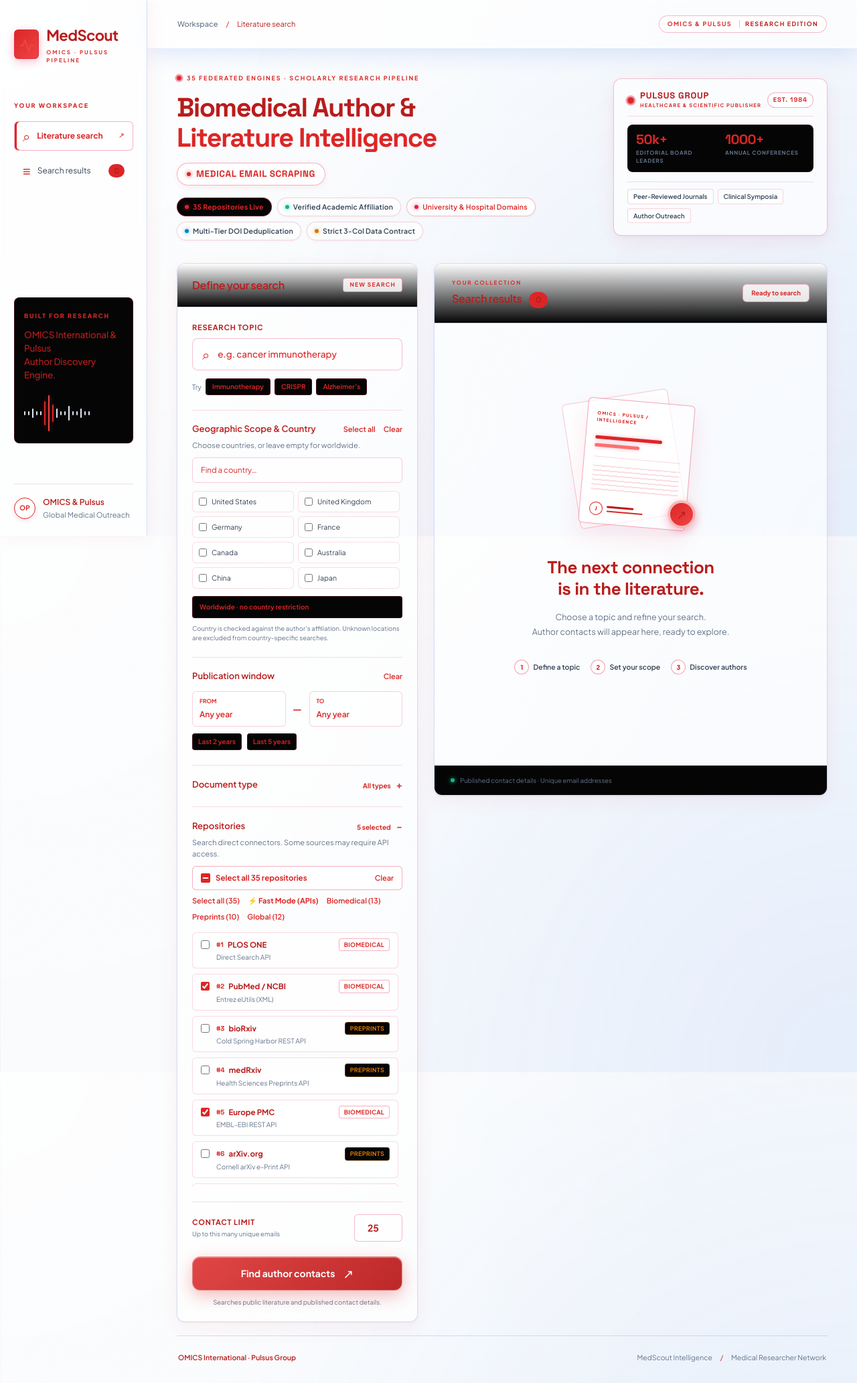
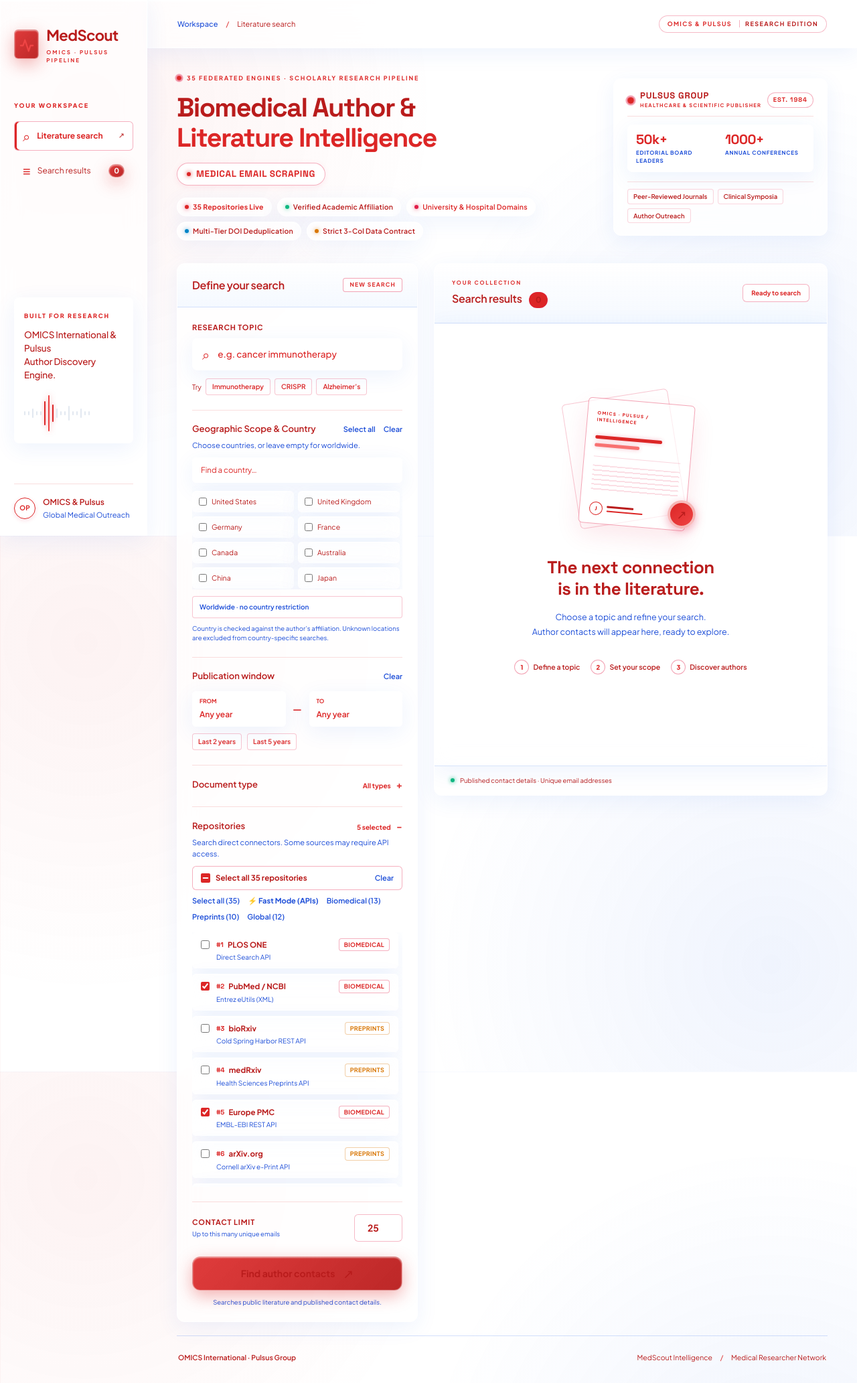
Before and after one commit to Nitro-Builds-Yash/Pulsus-MedScout, a Flask app: page / in a window 1280 px wide. Shown: the whole page at 67% size. Run offline with Flask 3, Linux system fonts and the light colour scheme; some libraries are stand-ins or nearby versions.

Commit message:
style: apply comprehensive glossy UI with white base, red primary text & elements, and blue secondary palette

```diff
--- a/WS2.0/static/workspace.css
+++ b/WS2.0/static/workspace.css
@@ -200,12 +200,12 @@ small {
   font-size: 12px;
   border-radius: 6px;
   margin-bottom: 7px;
-  color: #334155;
+  color: var(--ink);
   border: 1px solid transparent;
 }
 
 .nav-item:hover {
-  background: #050505;
+  background: rgba(255, 255, 255, 0.75);
   border-color: rgba(225, 29, 72, 0.25);
   color: var(--accent);
 }
@@ -243,7 +243,7 @@ small {
   margin-top: auto;
   margin-bottom: 60px;
   padding: 14px;
-  background: #050505;
+  background: rgba(255, 255, 255, 0.75);
   border: 1px solid rgba(225, 29, 72, 0.22);
   border-radius: 8px;
 }
@@ -311,7 +311,7 @@ small {
 
 .sidebar-footer small {
   display: block;
-  color: #64748B;
+  color: var(--blue-dark);
   margin-top: 2px;
   font-weight: 400;
 }
@@ -354,7 +354,7 @@ small {
 }
 
 .breadcrumb {
-  color: #64748B;
+  color: var(--blue-dark);
   font-weight: 500;
 }
 
@@ -491,7 +491,7 @@ h1 em {
   border-radius: 20px;
   background: var(--panel-bg);
   border: 1px solid rgba(225, 29, 72, 0.2);
-  color: #334155;
+  color: var(--ink);
   letter-spacing: 0.2px;
   box-shadow: 0 1px 4px rgba(0, 0, 0, 0.04);
   transition: all 0.2s ease;
@@ -506,7 +506,7 @@ h1 em {
 
 .engine-badge.highlight {
   border-color: rgba(225, 29, 72, 0.45);
-  background: #050505;
+  background: rgba(255, 255, 255, 0.75);
   color: var(--maroon);
   font-weight: 700;
 }
@@ -607,7 +607,7 @@ h1 em {
   font-size: 11px;
   font-weight: 500;
   letter-spacing: -0.15px;
-  color: #334155;
+  color: var(--ink);
   margin-bottom: 14px;
   white-space: nowrap;
   overflow: hidden;
@@ -621,7 +621,7 @@ h1 em {
   gap: 10px 14px;
   margin-bottom: 14px;
   padding: 10px 12px;
-  background: #050505;
+  background: rgba(255, 255, 255, 0.75);
   border-radius: 8px;
   border: 1px solid rgba(225, 29, 72, 0.16);
 }
@@ -644,7 +644,7 @@ h1 em {
   font-size: 8px;
   font-weight: 700;
   letter-spacing: 0.8px;
-  color: #64748B;
+  color: var(--blue-dark);
   margin-top: 3px;
 }
 
@@ -663,7 +663,7 @@ h1 em {
   background: rgba(255, 255, 255, 0.5); backdrop-filter: blur(8px); border: 1px solid rgba(255,255,255,0.6); box-shadow: inset 0 2px 4px rgba(0,0,0,0.02);
   border: 1px solid rgba(225, 29, 72, 0.18);
   border-radius: 4px;
-  color: #334155;
+  color: var(--ink);
 }
 
 .pulsus-focus-tag:hover {
@@ -696,7 +696,7 @@ h1 em {
   justify-content: space-between;
   align-items: center;
   border-bottom: 1px solid var(--line);
-  background: linear-gradient(180deg, var(--panel-bg) 0%, #050505 100%);
+  background: linear-gradient(180deg, rgba(255,255,255,0.85) 0%, rgba(240,246,255,0.7) 100%);
 }
 
 h2 {
@@ -772,13 +772,13 @@ input::placeholder {
   margin: 12px 0 0;
   align-items: center;
   font-size: 10.5px;
-  color: #64748B;
+  color: var(--blue-dark);
   flex-wrap: wrap;
 }
 
 .topic-examples button {
   color: var(--accent);
-  background: #050505;
+  background: rgba(255, 255, 255, 0.75);
   border: 1px solid rgba(225, 29, 72, 0.25);
   padding: 4px 9px;
   border-radius: 4px;
@@ -819,7 +819,7 @@ input::placeholder {
 
 .field-hint {
   font-size: 11px;
-  color: #64748B;
+  color: var(--blue-dark);
   line-height: 1.5;
   margin: 6px 0 10px;
 }
@@ -848,7 +848,7 @@ input::placeholder {
   padding: 8px 4px 4px 0;
   margin-top: 4px;
   scrollbar-width: thin;
-  scrollbar-color: var(--accent) #050505;
+  scrollbar-color: var(--accent) rgba(255, 255, 255, 0.75);
 }
 
 .country-option {
@@ -862,14 +862,14 @@ input::placeholder {
   font-size: 10.5px;
   min-height: 32px;
   background: var(--panel-bg);
-  color: #334155;
+  color: var(--ink);
   position: relative;
   user-select: none;
 }
 
 .country-option:hover {
   border-color: var(--accent);
-  background: #050505;
+  background: rgba(255, 255, 255, 0.75);
   color: var(--accent);
 }
 
@@ -892,7 +892,7 @@ input::placeholder {
 .selection-summary {
   font-size: 10px;
   color: var(--accent);
-  background: #050505;
+  background: rgba(255, 255, 255, 0.75);
   border: 1px solid rgba(225, 29, 72, 0.25);
   padding: 8px 10px;
   margin-top: 10px;
@@ -902,7 +902,7 @@ input::placeholder {
 }
 
 .evidence-note {
-  color: #64748B;
+  color: var(--blue-dark);
   font-size: 9.5px;
   line-height: 1.5;
   margin-top: 8px;
@@ -956,7 +956,7 @@ input::placeholder {
 
 .year-presets button {
   font-size: 10px;
-  background: #050505;
+  background: rgba(255, 255, 255, 0.75);
   color: var(--accent);
   padding: 4px 8px;
   border: 1px solid rgba(225, 29, 72, 0.25);
@@ -1011,7 +1011,7 @@ details[open] .detail-value:after {
   align-items: center;
   gap: 8px;
   cursor: pointer;
-  color: #334155;
+  color: var(--ink);
 }
 
 .type-list label:hover, .source-list label:hover {
@@ -1066,7 +1066,7 @@ details[open] .detail-value:after {
   width: 5px;
 }
 .source-list::-webkit-scrollbar-track {
-  background: #050505;
+  background: rgba(255, 255, 255, 0.75);
   border-radius: 4px;
 }
 .source-list::-webkit-scrollbar-thumb {
@@ -1089,7 +1089,7 @@ details[open] .detail-value:after {
 }
 
 .source-card:hover {
-  background: #050505;
+  background: rgba(255, 255, 255, 0.75);
   border-color: var(--accent);
 }
 
@@ -1142,7 +1142,7 @@ details[open] .detail-value:after {
 }
 
 .source-tag.cat-preprints {
-  background: #050505;
+  background: rgba(255, 255, 255, 0.75);
   color: #D97706;
   border: 1px solid rgba(217, 119, 6, 0.35);
 }
@@ -1155,7 +1155,7 @@ details[open] .detail-value:after {
 
 .source-mode {
   font-size: 10px;
-  color: #64748B;
+  color: var(--blue-dark);
 }
 
 .source-actions {
@@ -1181,7 +1181,7 @@ details[open] .detail-value:after {
 .run-section small {
   display: block;
   font-size: 9.5px;
-  color: #64748B;
+  color: var(--blue-dark);
   margin-top: 2px;
 }
 
@@ -1212,7 +1212,7 @@ details[open] .detail-value:after {
 
 .submit-note {
   font-size: 9.5px;
-  color: #64748B;
+  color: var(--blue-dark);
   margin-top: 10px;
   text-align: center;
 }
@@ -1238,7 +1238,7 @@ details[open] .detail-value:after {
   padding: 22px 26px;
   border-bottom: 1px solid var(--line);
   gap: 12px;
-  background: linear-gradient(180deg, var(--panel-bg) 0%, #050505 100%);
+  background: linear-gradient(180deg, rgba(255,255,255,0.85) 0%, rgba(240,246,255,0.7) 100%);
 }
 
 .results-header .eyebrow {
@@ -1306,7 +1306,7 @@ details[open] .detail-value:after {
   height: 188px;
   border: 1px solid rgba(225, 29, 72, 0.25);
   border-radius: 6px;
-  background: #050505;
+  background: rgba(255, 255, 255, 0.75);
 }
 
 .paper.back {
@@ -1431,7 +1431,7 @@ details[open] .detail-value:after {
 .empty-state p {
   font-size: 12.5px;
   line-height: 1.8;
-  color: #64748B;
+  color: var(--blue-dark);
   margin-top: 14px;
 }
 
@@ -1442,7 +1442,7 @@ details[open] .detail-value:after {
   justify-content: center;
   margin-top: 30px;
   font-size: 10.5px;
-  color: #334155;
+  color: var(--ink);
   font-weight: 600;
 }
 
@@ -1472,9 +1472,9 @@ details[open] .detail-value:after {
   align-items: center;
   gap: 8px;
   font-size: 9.5px;
-  color: #64748B;
+  color: var(--blue-dark);
   margin-top: auto;
-  background: #050505;
+  background: rgba(255, 255, 255, 0.75);
 }
 
 .footer-dot {
@@ -1496,7 +1496,7 @@ details[open] .detail-value:after {
   border-bottom: 1px solid var(--line-subtle);
   font-size: 11.5px;
   color: var(--ink);
-  background: #050505;
+  background: rgba(255, 255, 255, 0.75);
   overflow-wrap: anywhere;
   font-weight: 500;
 }
@@ -1570,7 +1570,7 @@ details[open] .detail-value:after {
 
 .progress-box small {
   font-size: 10px;
-  color: #64748B;
+  color: var(--blue-dark);
 }
 
 .elapsed-counter {
@@ -1669,7 +1669,7 @@ details[open] .detail-value:after {
 .table-wrap {
   overflow: auto;
   scrollbar-width: thin;
-  scrollbar-color: var(--accent) #050505;
+  scrollbar-color: var(--accent) rgba(255, 255, 255, 0.75);
 }
 
 table {
@@ -1680,7 +1680,7 @@ table {
 }
 
 thead {
-  background: #050505;
+  background: rgba(255, 255, 255, 0.75);
   border-bottom: 1px solid var(--line);
 }
 
@@ -1777,7 +1777,7 @@ td:first-child {
 #noMatches {
   text-align: center;
   padding: 40px;
-  color: #64748B;
+  color: var(--blue-dark);
   font-size: 12px;
 }
 
@@ -1786,7 +1786,7 @@ td:first-child {
   justify-content: space-between;
   gap: 14px;
   font-size: 10.5px;
-  color: #64748B;
+  color: var(--blue-dark);
   padding: 24px 2px 10px;
   border-top: 1px solid var(--line);
   margin-top: 20px;
@@ -1984,3 +1984,67 @@ td:first-child {
   transform: translateY(-2px);
   border-color: rgba(255,255,255,0.6);
 }
+
+/* --- Global Glossy (Glassmorphism) Enhancements --- */
+.sidebar, .topbar, .search-panel, .results-panel, .pulsus-enterprise-card,
+.topic-wrap, .small-input, .year-range label, .country-option, .type-list label,
+.source-card, .progress-box, .empty-state, .table-wrap, .result-tools,
+.engine-badge, .side-note, .pulsus-stats-grid {
+  background: rgba(255, 255, 255, 0.72) !important;
+  backdrop-filter: blur(14px) saturate(180%) !important;
+  -webkit-backdrop-filter: blur(14px) saturate(180%) !important;
+  border: 1px solid rgba(255, 255, 255, 0.85) !important;
+  box-shadow: 0 8px 32px 0 rgba(37, 99, 235, 0.08), inset 0 1px 1px 0 rgba(255, 255, 255, 0.9) !important;
+}
+
+body {
+  background-color: #FFFFFF !important;
+  background-image:
+    radial-gradient(circle at 10% 20%, rgba(220, 38, 38, 0.06) 0%, transparent 40%),
+    radial-gradient(circle at 90% 80%, rgba(37, 99, 235, 0.07) 0%, transparent 40%),
+    linear-gradient(to right, rgba(220, 38, 38, 0.03) 1px, transparent 1px),
+    linear-gradient(to bottom, rgba(37, 99, 235, 0.03) 1px, transparent 1px) !important;
+  background-size: 100% 100%, 100% 100%, 36px 36px, 36px 36px !important;
+  color: var(--ink) !important;
+}
+
+/* Red as primary typography & main elements */
+body, h1, h2, h3, h4, h5, h6, label, p, span, strong, b, em, td, th {
+  color: #B91C1C;
+}
+
+/* Blue secondary palette styling */
+.text-button, .export-button, .secondary-button, .eta-badge, .badge-dot.sapphire,
+.selection-summary, .evidence-note, .field-hint, .submit-note {
+  color: #1D4ED8 !important;
+}
+
+.text-button:hover, .secondary-button:hover {
+  color: #2563EB !important;
+  background: rgba(37, 99, 235, 0.08) !important;
+}
+
+/* Glossy Red Primary Elements */
+.primary-button, .brand-mark, .side-count {
+  background: linear-gradient(135deg, rgba(220, 38, 38, 0.9) 0%, rgba(185, 28, 28, 0.95) 100%) !important;
+  color: #FFFFFF !important;
+  box-shadow: 0 8px 24px rgba(220, 38, 38, 0.35), inset 0 1px 2px rgba(255, 255, 255, 0.6) !important;
+  border: 1px solid rgba(255, 255, 255, 0.5) !important;
+}
+
+/* Glossy Blue Secondary Elements */
+.export-button {
+  background: linear-gradient(135deg, rgba(37, 99, 235, 0.88) 0%, rgba(29, 78, 216, 0.95) 100%) !important;
+  color: #FFFFFF !important;
+  box-shadow: 0 8px 20px rgba(37, 99, 235, 0.3), inset 0 1px 2px rgba(255, 255, 255, 0.6) !important;
+  border: 1px solid rgba(255, 255, 255, 0.5) !important;
+}
+
+.table-wrap th {
+  background: rgba(239, 246, 255, 0.75) !important;
+  color: #1D4ED8 !important;
+}
+
+.table-wrap td {
+  border-bottom: 1px solid rgba(220, 38, 38, 0.1) !important;
+}
```
